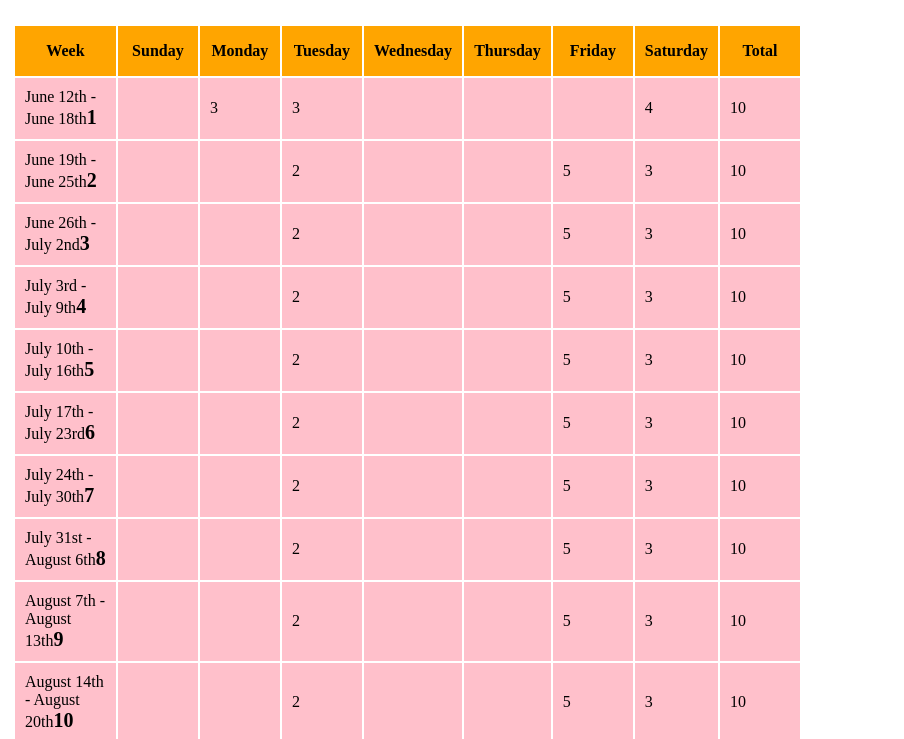
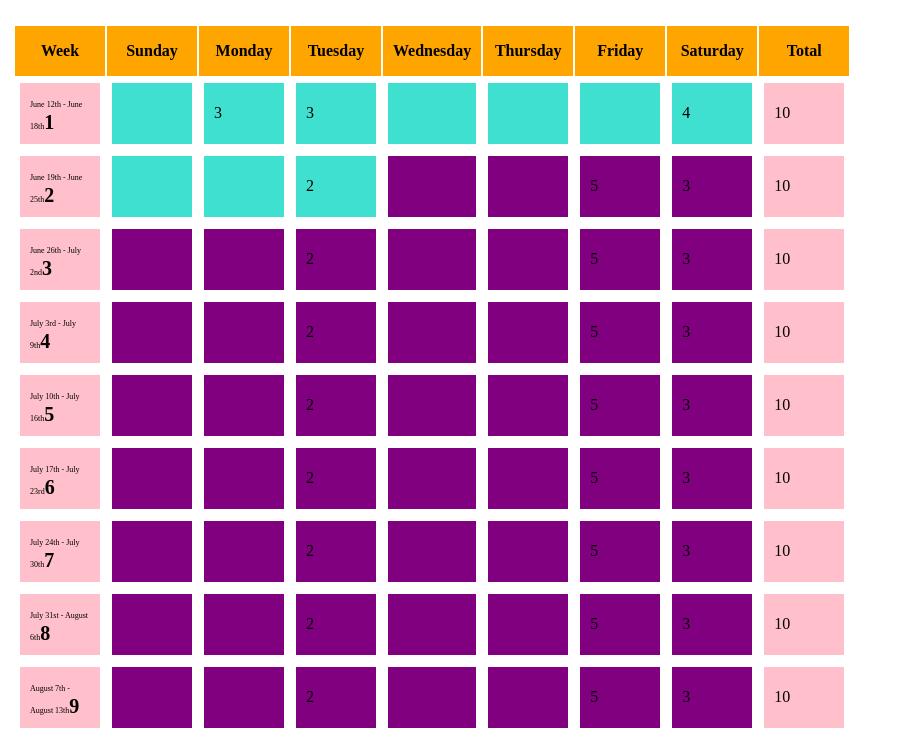
Before and after one commit to alifrumin/half, a plain HTML site: page index.html in a window 1280 px wide. Shown: the part 61-800 px from the top of the page, without its empty margins (0-904 px from the left). Drawn offline with nearby package versions, Linux system fonts and the light colour scheme.

Commit message:
adding clor code

```diff
--- a/css/style.css
+++ b/css/style.css
@@ -13,6 +13,7 @@ td {
   height: 30px;
   width: 60px;
   padding: 10px;
+  border: white solid 5px;
 }
 
 .num {
@@ -24,3 +25,15 @@ td {
 table {
   border: white solid 5px;
 }
+
+.date {
+  font-size: 8px;
+}
+
+.tentative {
+  background-color: purple;
+}
+
+.complete {
+  background-color: turquoise;
+}
```
